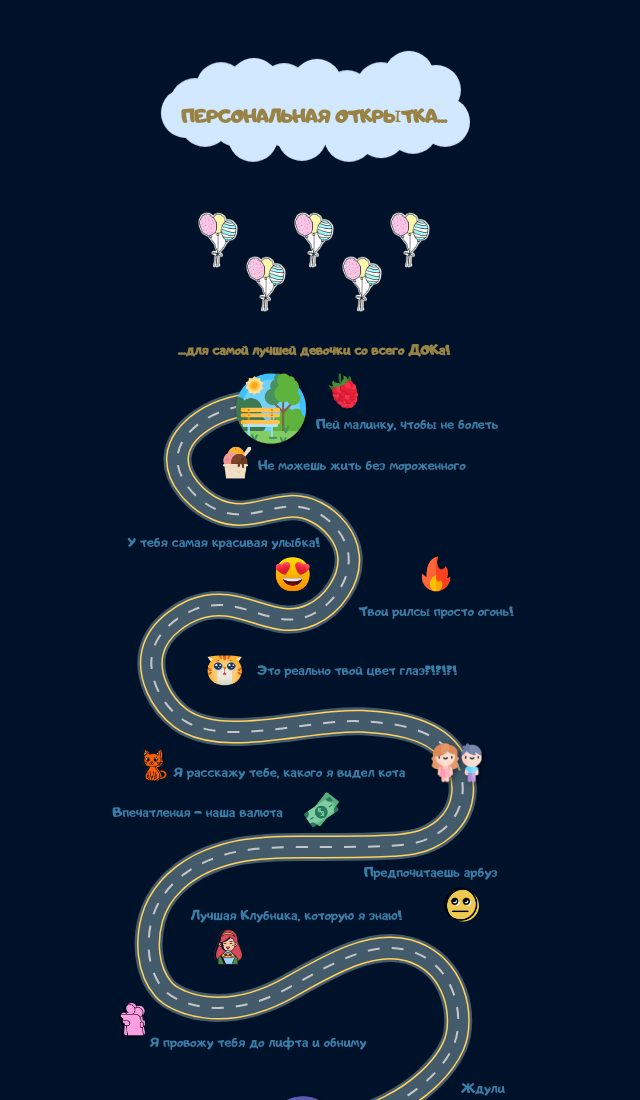
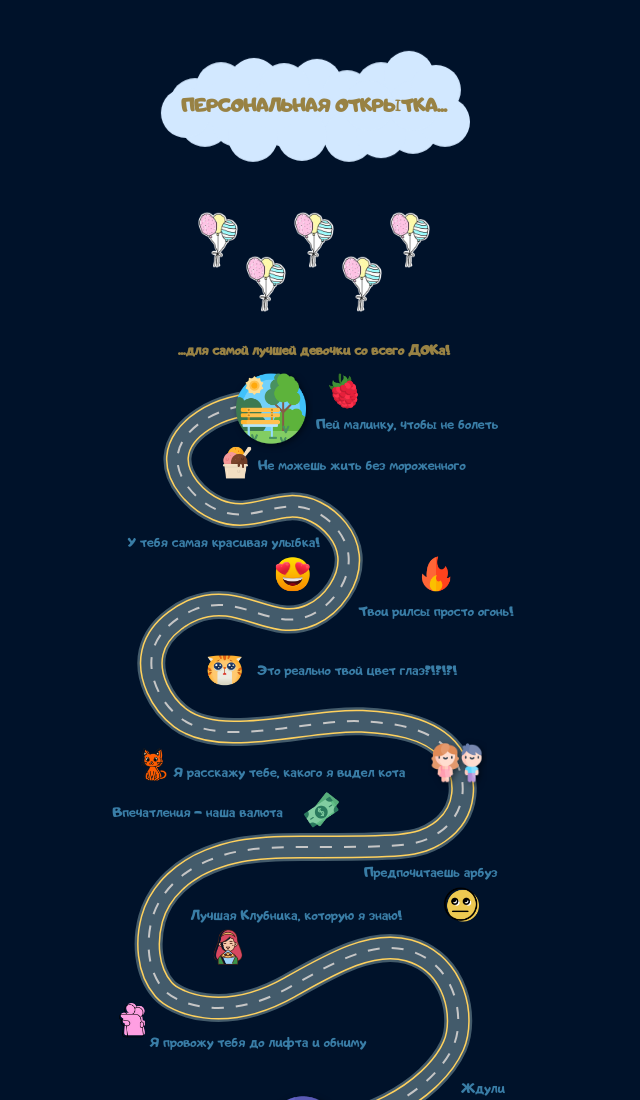
Before and after one commit to SurrealGentleman/SummerPostcard, a plain HTML site: page index.html in a window 1280 px wide. Shown: the top 1100 px of the page, without its empty margins (326-966 px from the left). Drawn offline with Linux system fonts and the light colour scheme.

Commit message:
fix:h1(2)

```diff
--- a/style.css
+++ b/style.css
@@ -32,12 +32,12 @@ header{
 	width: 320px;
 	height: 19vh;
 	display: flex;
-	align-items: center;
+	/* align-items: center; */
 	justify-content: center;
 }
-/* .content h1{
-	margin-top: 15%;
-} */
+.content h1{
+	margin-top: 20%;
+}
 .circles-container {
 	position: absolute;
 	top: 26%;
```
